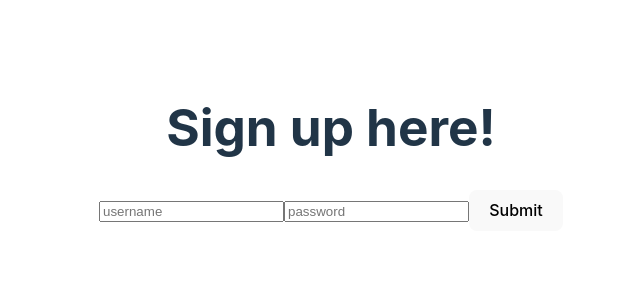
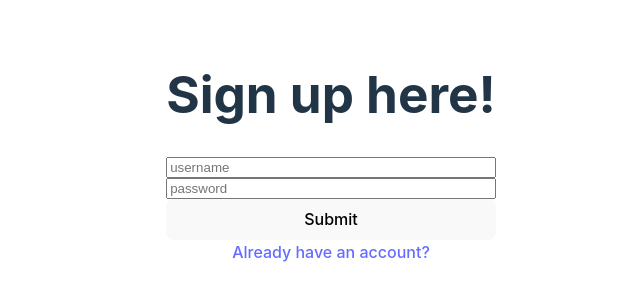
Before and after one commit to Gabriel-Viernes/gurubooru, a React (Vite) app in the folder client/: page /signup in a window 1280 px wide. Shown: the part 252-552 px from the top of the page, without its empty margins (309-949 px from the left). Built offline with nearby package versions, Linux system fonts and the light colour scheme.

Commit message:
signup page form is now entirely vertical

```diff
--- a/client/src/App.css
+++ b/client/src/App.css
@@ -63,3 +63,8 @@
     text-decoration: none;
     color: black;
 }
+
+.signup {
+    display: flex;
+    flex-direction: column;
+}
--- a/client/src/pages/Login.jsx
+++ b/client/src/pages/Login.jsx
@@ -1,5 +1,10 @@
+import { useState } from 'react'
+import { useQuery } from '@apollo/client'
+
+
 export default function Login() {
+
     return (
-        <h1>u reach login page</h1>
+        <p>u reach login</p>
     )
 }
--- a/client/src/pages/Signup.jsx
+++ b/client/src/pages/Signup.jsx
@@ -1,8 +1,8 @@
 import { useState, useEffect } from 'react'
-import { Form, Button, Alert } from 'react-bootstrap'
 import { useMutation } from '@apollo/client'
 import { CREATE_USER } from '../../utils/mutations'
 import Auth from '../../utils/auth'
+import { Link } from 'react-router-dom'
 
 export default function Signup() {
     const [userFormData, setUserFormData] = useState({ username: '', password: ''})
@@ -54,7 +54,8 @@ export default function Signup() {
         })
     }
     return (
-        <form onSubmit={handleFormSubmit}>
+        <>
+            <form onSubmit={handleFormSubmit} className="signup">
                 <h1>Sign up here!</h1>
                 <input
                     name="usernameInput"
@@ -71,5 +72,7 @@ export default function Signup() {
                 </input>
                 <button type='submit'>Submit</button>
             </form>
+            <Link to="/login">Already have an account?</Link>
+        </>
     )
 }
```
Lines whose indentation alone changed are shown as unchanged.
